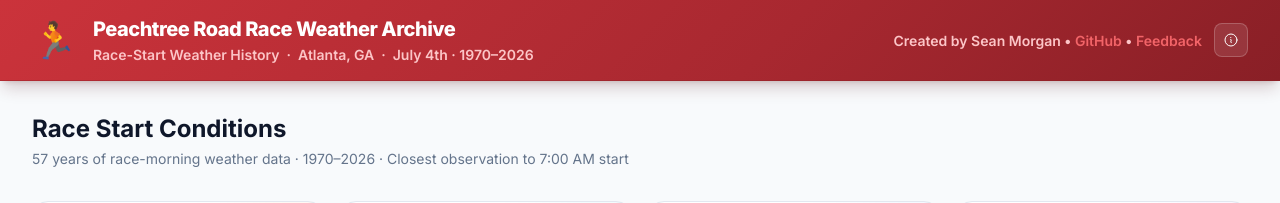
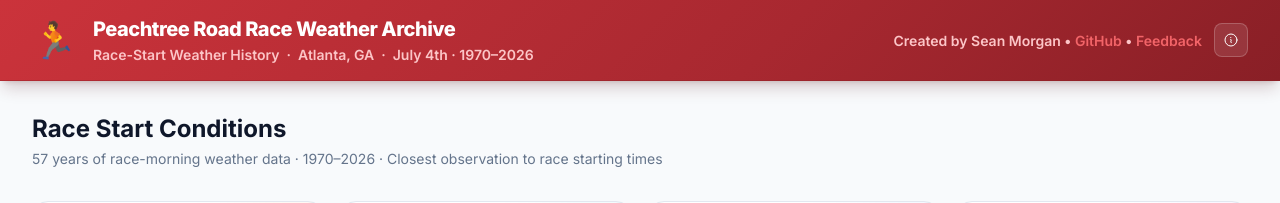
Before and after one commit to seanmorgan/peachtree-ui, a React (Vite) app: page / in a window 1280 px wide. Shown: the top 203 px of the page. Built offline with nearby package versions, Linux system fonts and the light colour scheme.

Commit message:
update start time wording

```diff
--- a/src/App.tsx
+++ b/src/App.tsx
@@ -162,7 +162,7 @@ export default function App() {
                 className="text-sm mt-1"
                 style={{ color: SUBTITLE_COLOR, transition: 'color 800ms ease-in-out' }}
               >
-                {getUniqueYearCount(data)} years of race-morning weather data{yearRange ? ` · ${yearRange.min}–${yearRange.max}` : ''} · Closest observation to 7:00 AM start
+                {getUniqueYearCount(data)} years of race-morning weather data{yearRange ? ` · ${yearRange.min}–${yearRange.max}` : ''} · Closest observation to race starting times
               </p>
             </div>
 
```
